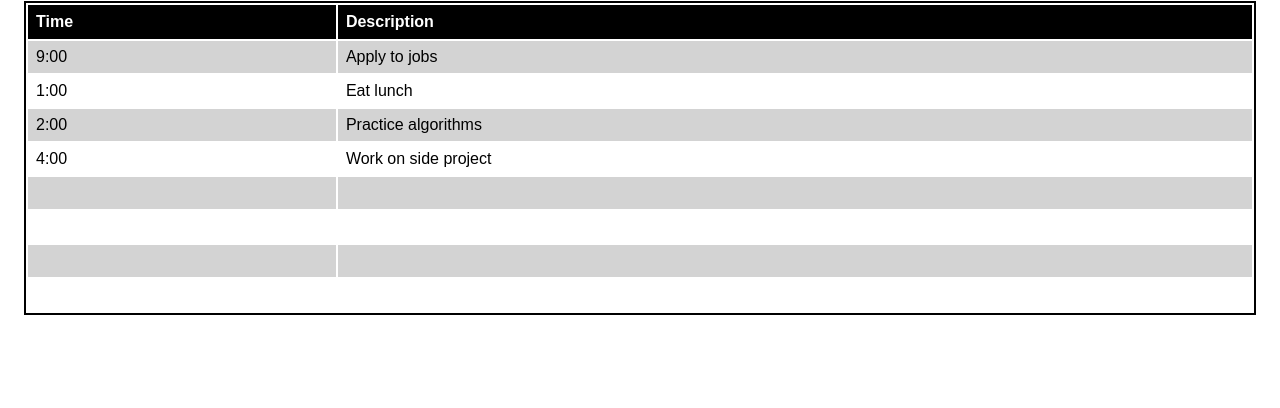
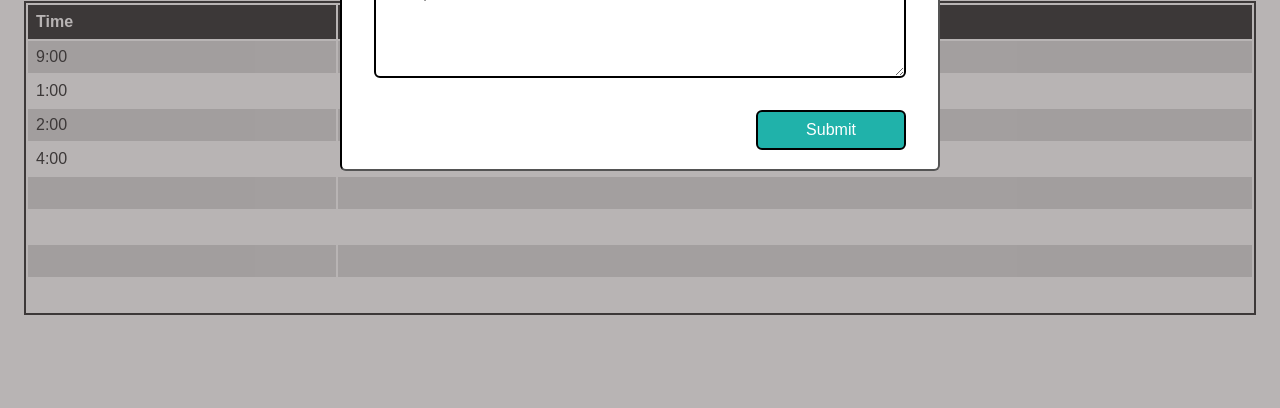
Before and after one commit to KiraHike/week-planner, a plain HTML site: page index.html in a window 1280 px wide. Shown: the part 392-800 px from the top of the page. Drawn offline with Linux system fonts and the light colour scheme.

Commit message:
work on entry object | Yessenia

```diff
--- a/index.html
+++ b/index.html
@@ -83,7 +83,7 @@
       </div>
     </div>
   </div>
-  <div class="modal view hidden">
+  <div class="modal view">
     <div class="modal-container">
       <div class="modal-box">
         <h2>Add Entry</h2>
--- a/main.js
+++ b/main.js
@@ -12,7 +12,6 @@ var $modalView = document.querySelector('.modal');
 var $submitButton = document.querySelector('.button-submit');
 
 var $form = document.querySelector('form');
-console.log($form);
 
 $addEntryButton.addEventListener('click', function (event) {
   $modalView.className = 'modal view';
@@ -20,7 +19,8 @@ $addEntryButton.addEventListener('click', function (event) {
 
 $submitButton.addEventListener('submit', function(event){
   event.preventDefault();
-  $modalView.className = 'modal view hidden';
+ // $modalView.className = 'modal view';
+ // console.log('test');
   var dayValue = $form.elements.day.value;
   var timeValue = $form.elements.time.value;
   var descriptionValue = $form.elements.description.value;
@@ -28,6 +28,6 @@ $submitButton.addEventListener('submit', function(event){
     day: dayValue,
     time: timeValue,
     description: descriptionValue
-  }
-  console.log(dayValue);
+  };
+
 });
```
